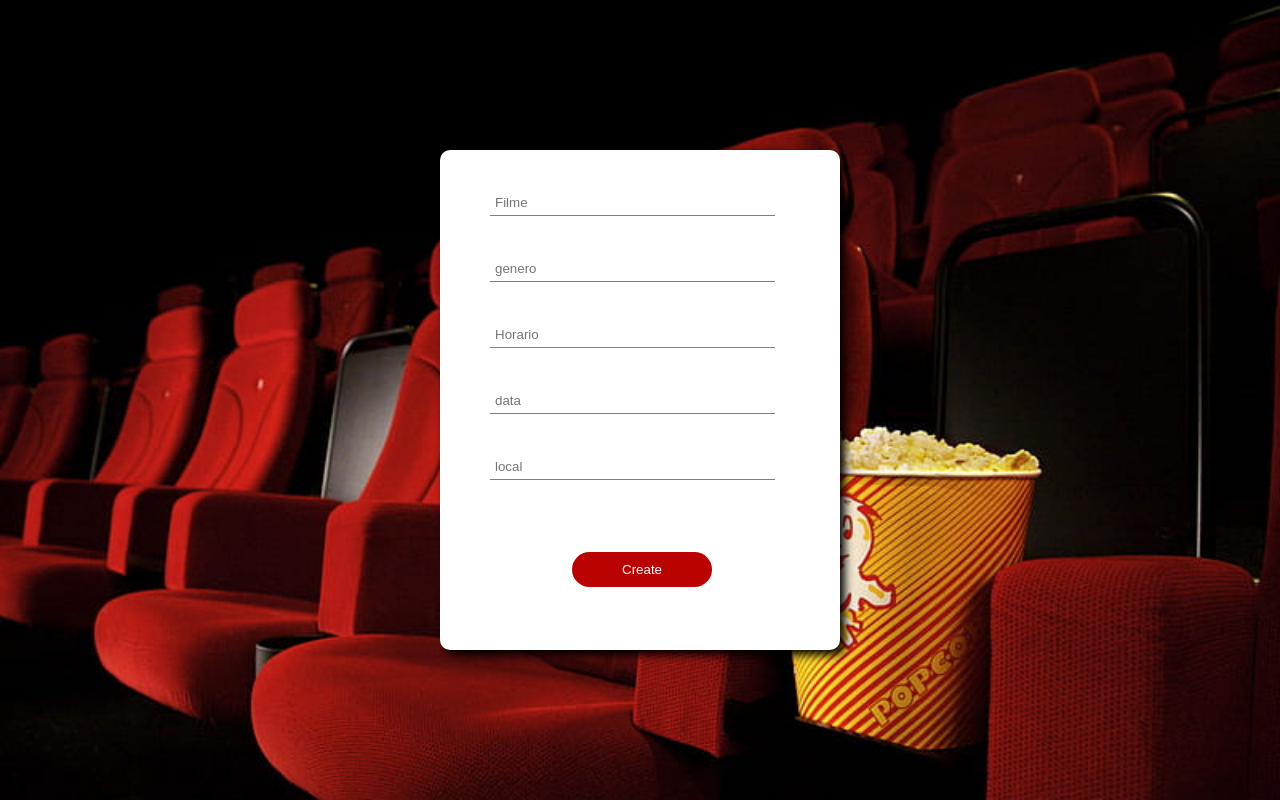
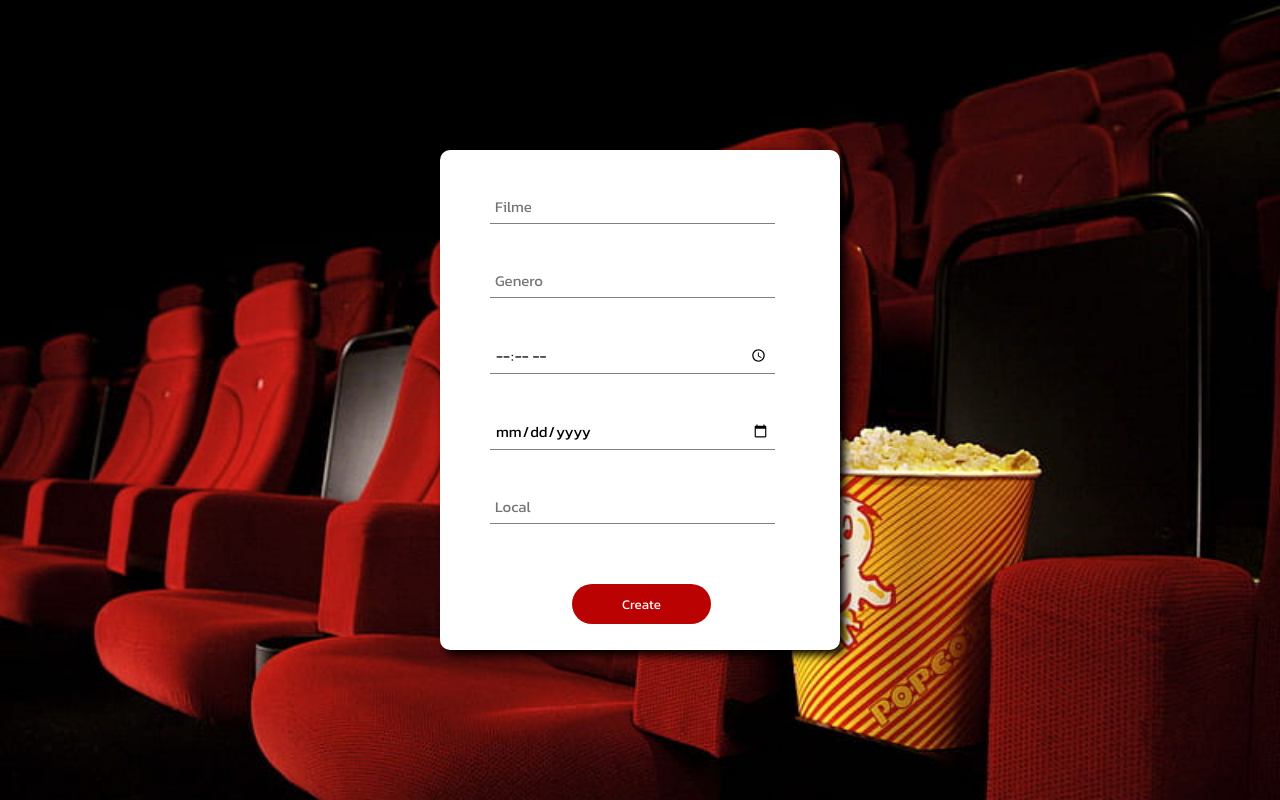
Before and after one commit to LRFerandes/movie, a React (Create React App) app: page / in a window 1280 px wide. Built offline with nearby package versions, Linux system fonts and the light colour scheme.

Commit message:
Front-end
tela de create

```diff
--- a/src/App.css
+++ b/src/App.css
@@ -1,8 +1,10 @@
+@import url('https://fonts.googleapis.com/css2?family=Kanit&family=Poppins:wght@800&display=swap');
+
+
 .main{
   background-color: red;
   width: auto;
   height: 100vh;
-  background-image: ;
 }
 .boxForm{
   background-color: white;
@@ -31,6 +33,9 @@ input{
   width: 275px;
   border: none;
   border-bottom: 1px solid gray;
+
+  font-size: 15px;
+  font-family: 'Kanit', sans-serif;
 }
 input:hover{
   border:none;
@@ -43,8 +48,10 @@ input:hover{
   background-color: rgb(187, 2, 2);
   border-radius: 30px;
   margin-left: 33%;
-  margin-top: 18%;
+  margin-top: 15%;
   cursor: pointer;
+
+  font-family: 'Kanit', sans-serif;
 }
 .button:hover{
   background-color: rgb(255, 0, 0);
--- a/src/App.js
+++ b/src/App.js
@@ -1,7 +1,26 @@
+import React from 'react';
 import './App.css';
 import Logo from "./img/sala-cinema.jpg";
 
-function App() {
+
+export default class app extends React.Component{
+
+      state = {
+
+        filme:"",
+        genero:"",
+        horario:"",
+        data:"",
+        local: ""
+      }
+
+      print = () => {
+        alert("Filme: " + this.state.filme + "\n genero: " + this.state.genero + "\n horario: " + this.state.horario + "\n data: " + this.state.data + "\n local: " + this.state.local)
+      }
+
+    render() {
+
+
 
       const estiloDoFundo = {
         backgroundImage: `url(${Logo})`,
@@ -12,22 +31,23 @@ function App() {
       };
 
       return (
+
         <div className='main' style={estiloDoFundo}>
           <div className='boxForm'>
             <form className='form'>
 
-          <input type='text' id='name' placeholder='Filme'></input>
+              <input type='text' id='name' placeholder='Filme' onChange={(e) => {this.setState({filme: e.target.value})}}></input>
 
-          <input type='text' id='genero' placeholder='genero'></input>
+              <input type='text'  id='genero' placeholder='Genero' onChange={(e) => {this.setState({genero: e.target.value})}}></input>
 
-          <input type='text' id='horario' placeholder='Horario'></input>
+              <input type='time'  id='horario' placeholder='Horario' onChange={(e) => {this.setState({horario: e.target.value})}}></input>
 
-          <input type='text' id='data' placeholder='data'></input>
+              <input type='date' id='data' placeholder='Data' onChange={(e) => {this.setState({data: e.target.value})}}></input>
 
-          <input type='text' id='local' placeholder='local'></input>
+              <input type='text' id='local' placeholder='Local' onChange={(e) => {this.setState({local: e.target.value})}}></input>
 
             </form>
-        <button className='button'>
+            <button className='button' onClick={this.print} >
                 Create
               </button>
           </div>
@@ -35,5 +55,4 @@ function App() {
         </div>
       );
     }
-
-export default App;
+}
```
Lines whose indentation alone changed are shown as unchanged.
